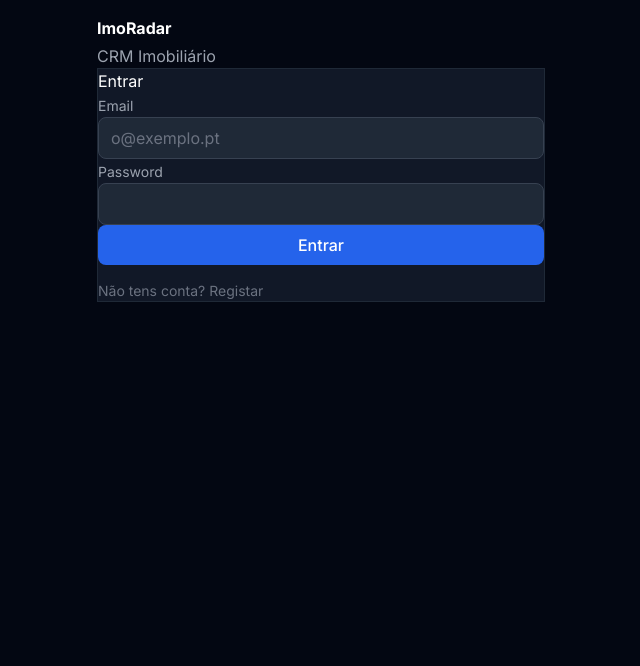
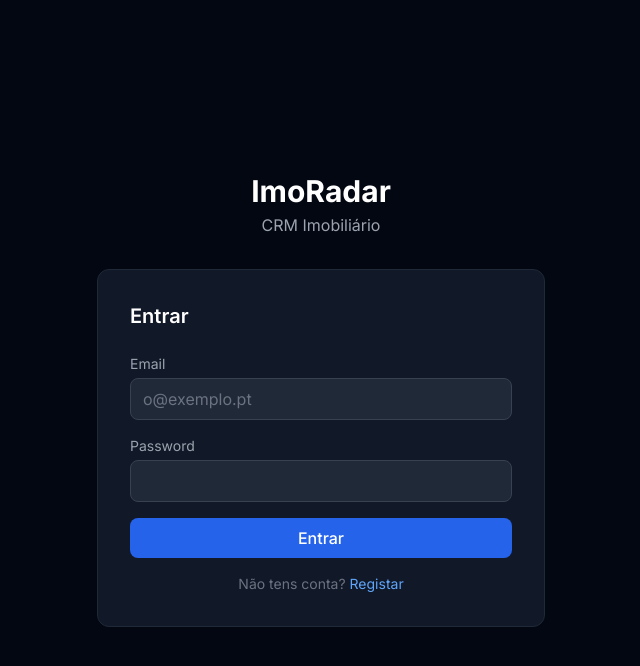
Before and after one commit to mpcbarbosa/AiRealEstate, a Next.js app: page /login in a window 1280 px wide. Shown: the top 666 px of the page, without its empty margins (319-959 px from the left). Built offline with nearby package versions, Linux system fonts and the light colour scheme.

Commit message:
fix: corrigir build - tailwind src paths, next.config.js, prisma generate no build

```diff
--- a/next.config.js
+++ b/next.config.js
@@ -2,15 +2,14 @@
 const nextConfig = {
   images: {
     remotePatterns: [
-      {
-        protocol: 'https',
-        hostname: 'images.unsplash.com',
-      },
-      {
-        protocol: 'https',
-        hostname: '*.render.com',
-      },
+      { protocol: 'https', hostname: '**' },
     ],
+  },
+  eslint: {
+    ignoreDuringBuilds: true,
+  },
+  typescript: {
+    ignoreBuildErrors: true,
   },
 }
 
--- a/next.config.ts
+++ /dev/null
@@ -1,17 +0,0 @@
-import type { NextConfig } from 'next'
-
-const nextConfig: NextConfig = {
-  images: {
-    remotePatterns: [
-      { protocol: 'https', hostname: '**' },
-    ],
-  },
-  eslint: {
-    ignoreDuringBuilds: true,
-  },
-  typescript: {
-    ignoreBuildErrors: true,
-  },
-}
-
-export default nextConfig
--- a/package.json
+++ b/package.json
@@ -4,7 +4,7 @@
   "private": true,
   "scripts": {
     "dev": "next dev",
-    "build": "next build",
+    "build": "prisma generate && next build",
     "start": "next start",
     "lint": "next lint",
     "db:generate": "prisma generate",
@@ -12,7 +12,6 @@
     "db:deploy": "prisma migrate deploy",
     "db:studio": "prisma studio",
     "db:seed": "ts-node --compiler-options '{\"module\":\"CommonJS\"}' prisma/seed.ts",
-    "postinstall": "prisma generate",
     "seed": "tsx prisma/seed.ts",
     "db:push": "prisma db push"
   },
@@ -49,7 +48,7 @@
     "@types/node": "^20",
     "@types/react": "^18",
     "@types/react-dom": "^18",
-    "autoprefixer": "^10.4.20",
+    "autoprefixer": "^10.4.27",
     "eslint": "^8",
     "eslint-config-next": "14.2.18",
     "postcss": "^8.4.49",
--- a/tailwind.config.ts
+++ b/tailwind.config.ts
@@ -2,9 +2,9 @@ import type { Config } from 'tailwindcss'
 
 const config: Config = {
   content: [
-    './pages/**/*.{js,ts,jsx,tsx,mdx}',
-    './components/**/*.{js,ts,jsx,tsx,mdx}',
-    './app/**/*.{js,ts,jsx,tsx,mdx}',
+    './src/pages/**/*.{js,ts,jsx,tsx,mdx}',
+    './src/components/**/*.{js,ts,jsx,tsx,mdx}',
+    './src/app/**/*.{js,ts,jsx,tsx,mdx}',
   ],
   theme: {
     extend: {},
```
Also changed, not shown: 1 other file (tests, documents, lock files or other folders).
